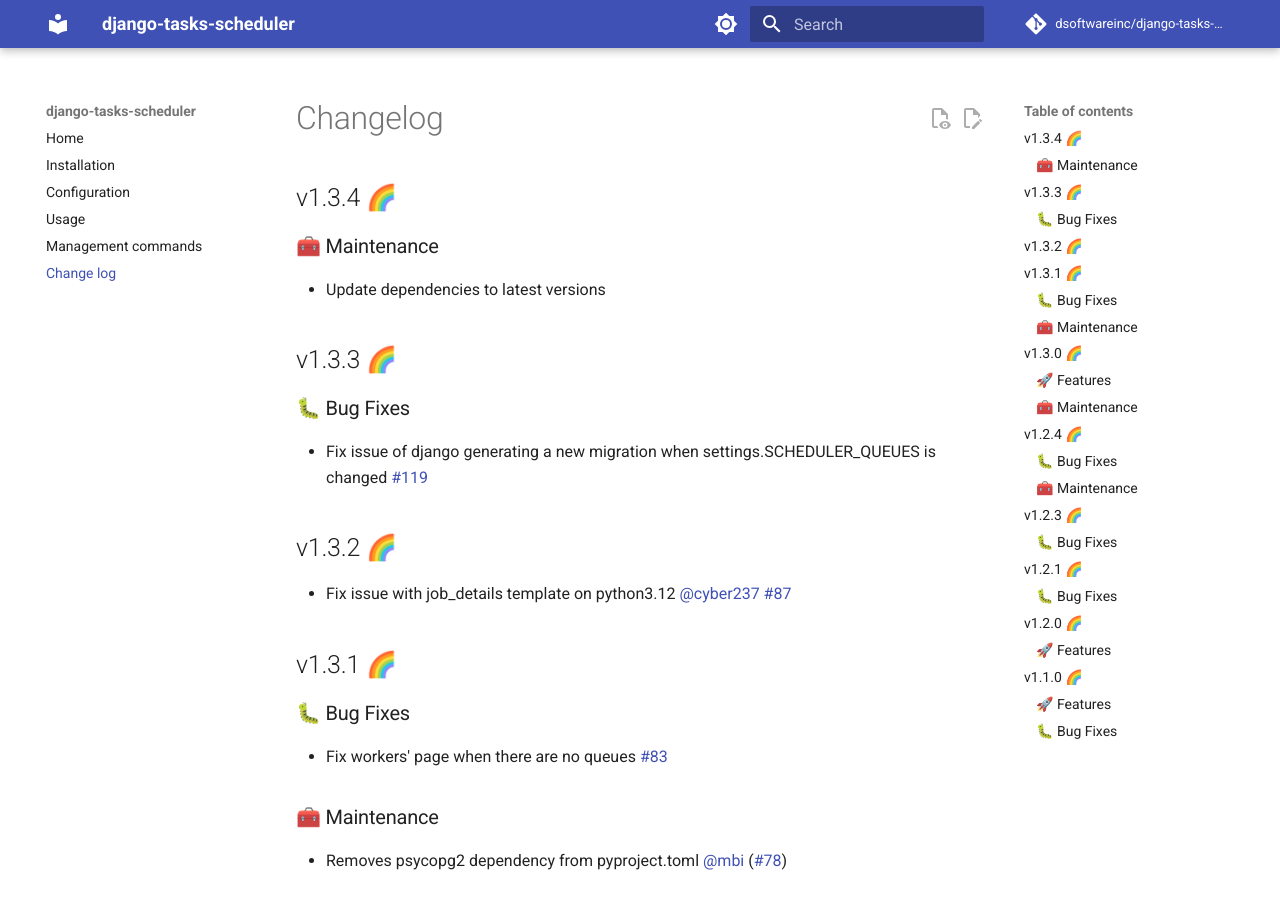
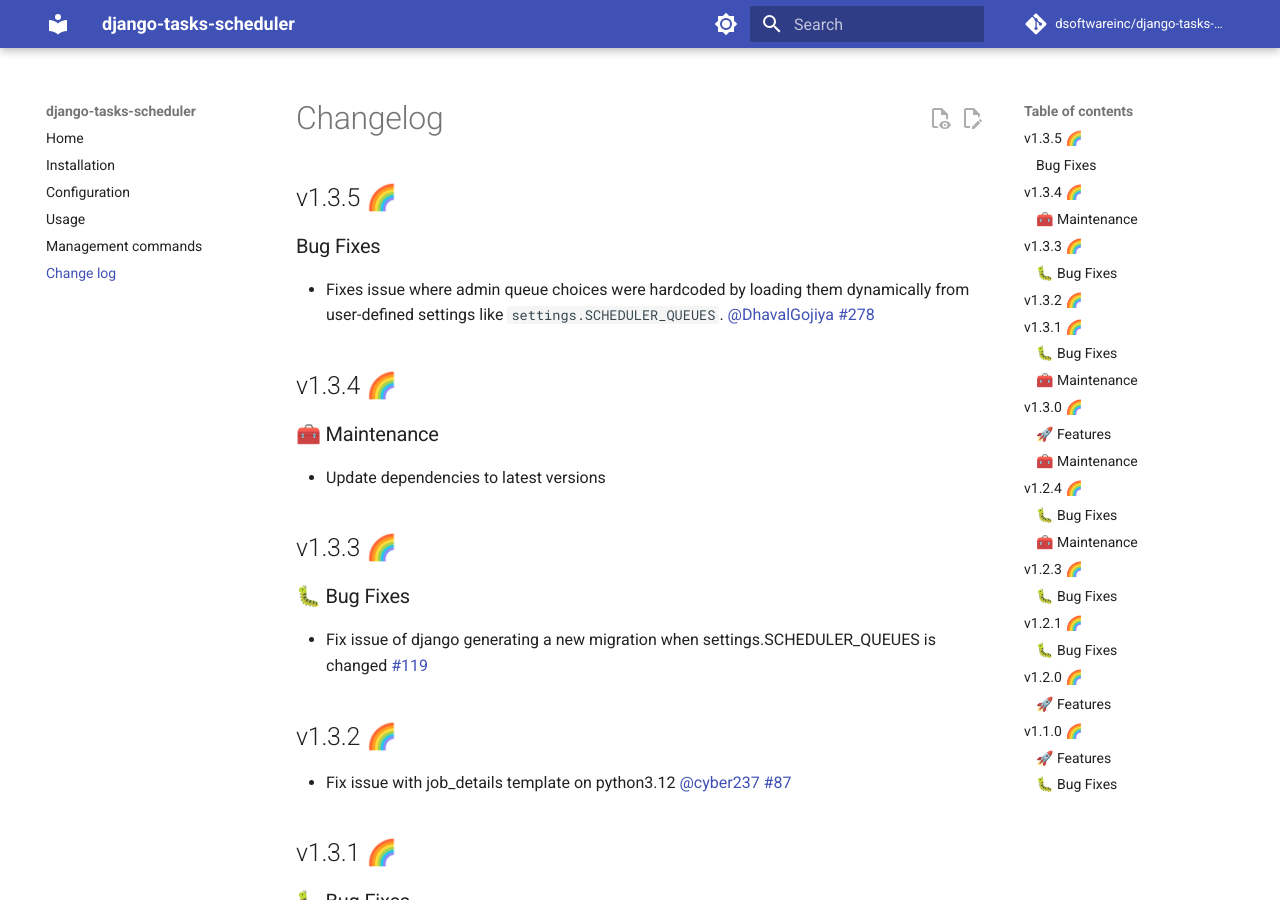
Before and after one commit to django-commons/django-tasks-scheduler, an MkDocs documentation site: the page built from docs/changelog.md, in a window 1280 px wide and 900 px high. Built offline with MkDocs 1.6.1 and Material for MkDocs 9.7.7, drawn with Linux system fonts in a browser that asks for light colours; comment, search, counter and statistics services are not loaded.

Commit message:
[v1] Bumped version for v1.3.5 release.
- Update pyproject.toml version to v1.3.5
- Add changelog entry for admin queue choices fix (#278)

```diff
--- a/docs/changelog.md
+++ b/docs/changelog.md
@@ -1,4 +1,10 @@
 # Changelog
+
+## v1.3.5 🌈
+
+### Bug Fixes
+
+- Fixes issue where admin queue choices were hardcoded by loading them dynamically from user-defined settings like `settings.SCHEDULER_QUEUES`. @DhavalGojiya #278
 
 ## v1.3.4 🌈
 
--- a/pyproject.toml
+++ b/pyproject.toml
@@ -7,7 +7,7 @@
 packages = [
     { include = "scheduler" },
 ]
-version = "1.3.4"
+version = "1.3.5"
 description = "An async job scheduler for django using redis"
 readme = "README.md"
 keywords = ["redis", "django", "background-jobs", "job-queue", "task-queue", "redis-queue", "scheduled-jobs"]
```
